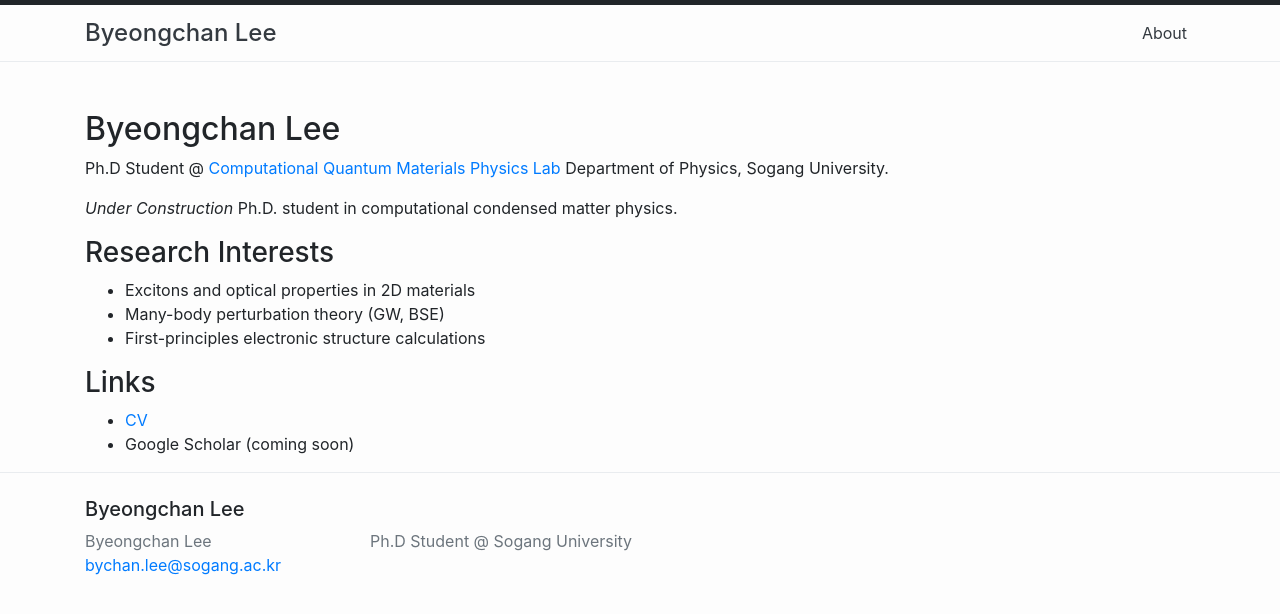
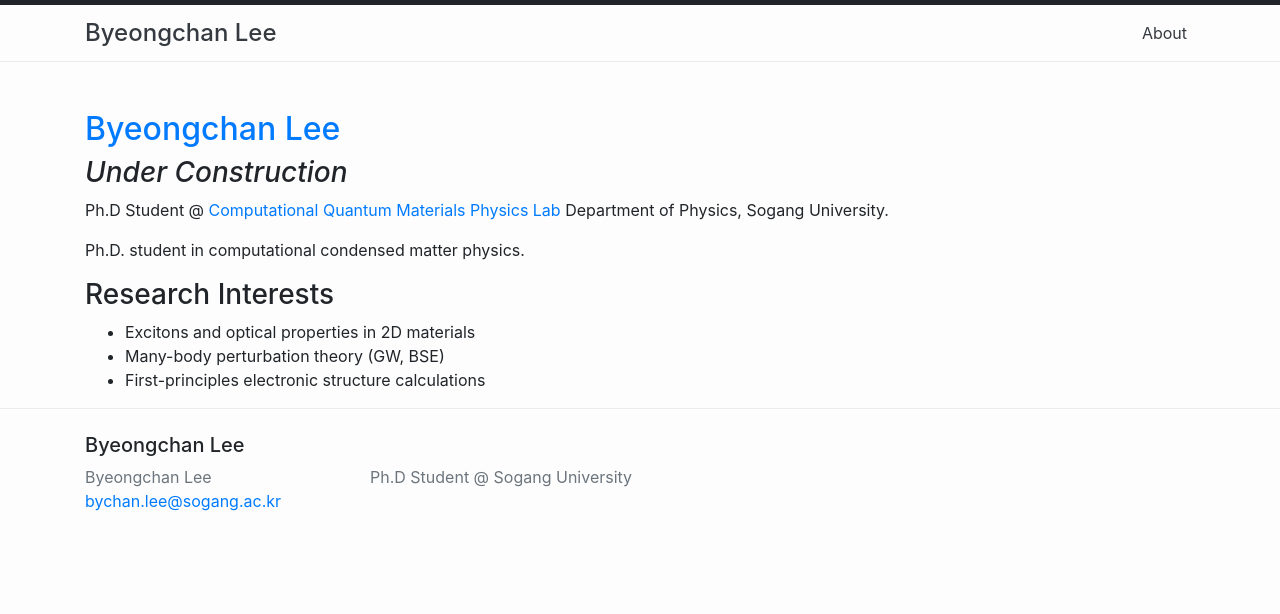
Before and after one commit to BryceByeongchan/brycebyeongchan.github.io, a Jekyll site: the page built from index.markdown, in a window 1280 px wide. Shown: the top 614 px of the page. Built offline with Jekyll 4.4.1, drawn with Linux system fonts in a browser that asks for light colours.

Commit message:
01022026

```diff
--- a/index.markdown
+++ b/index.markdown
@@ -3,21 +3,17 @@ layout: default
 title: About
 ---
 
-## Byeongchan Lee
+## [Byeongchan Lee]({{ "/assets/CV_2025.pdf" | relative_url }})
 {: .mt-5 .display-5 .fw-bold text-primary }
 
+### *Under Construction*
 Ph.D Student @
 [Computational Quantum Materials Physics Lab](https://yw-choi.github.io/)
 Department of Physics, Sogang University.
 
-*Under Construction*
 Ph.D. student in computational condensed matter physics.
 
 ### Research Interests
 - Excitons and optical properties in 2D materials
 - Many-body perturbation theory (GW, BSE)
 - First-principles electronic structure calculations
-
-### Links
-- [CV]({{ "/assets/CV_2025.pdf" | relative_url }})
-- Google Scholar (coming soon)
```
